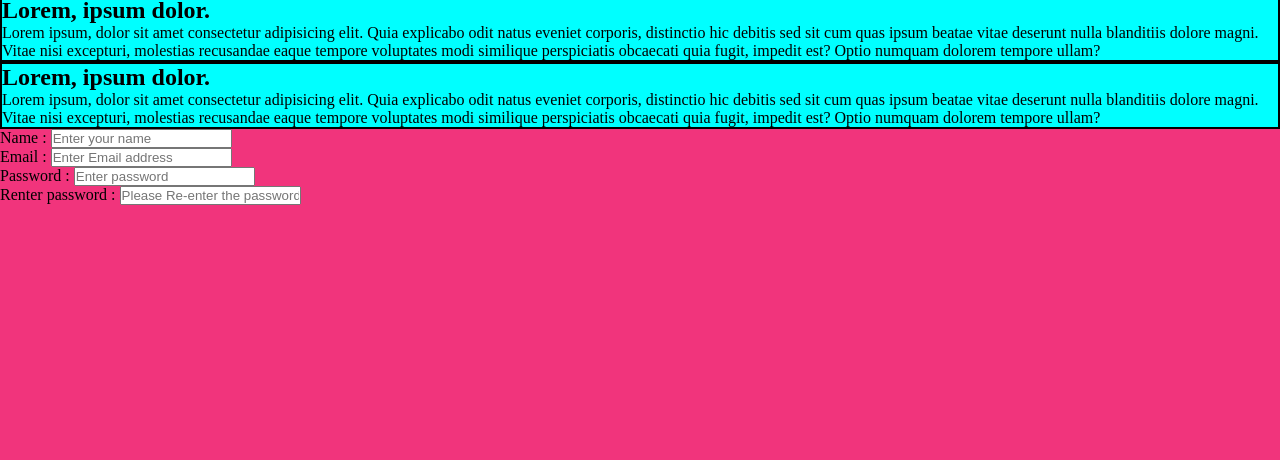
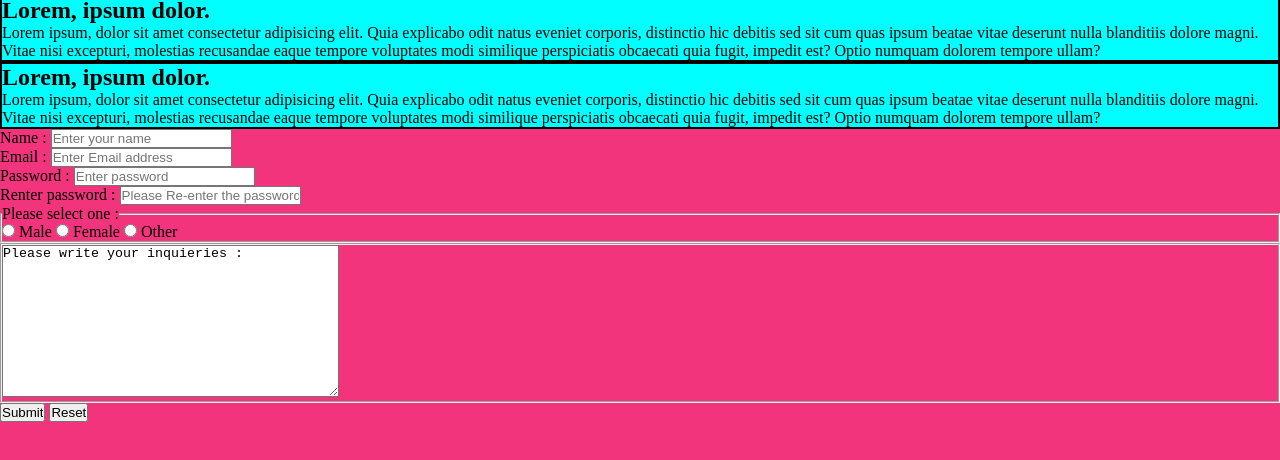
Before and after one commit to Mamunfx/First-repo, a plain HTML site: page index.html in a window 1280 px wide. Shown: the part 170-630 px from the top of the page. Drawn offline with Linux system fonts and the light colour scheme.

Commit message:
Itteration 5

```diff
--- a/index.html
+++ b/index.html
@@ -45,6 +45,20 @@
       <label for="pass">Password : <input type="password" placeholder="Enter password "></label>
       <label for="re-pass">Renter password : <input type="password" placeholder="Please Re-enter the password"></label>
 
+      <fieldset>
+        <legend>Please select one : </legend>
+        <label for="Male"> <input type="radio" name="gender"> Male </label>
+        <label for="Female"> <input type="radio" name="gender"> Female </label>
+        <label for="Other"> <input type="radio" name="gender"> Other </label>
+      </fieldset>
+
+      <fieldset>
+        <textarea name="comment" cols="40%" rows="10%" >Please write your inquieries :
+      </textarea>
+      </fieldset>
+
+      <input type="button" value="Submit">
+      <input type="reset" value="Reset">
     </form>
   </body>
 </html>
```
